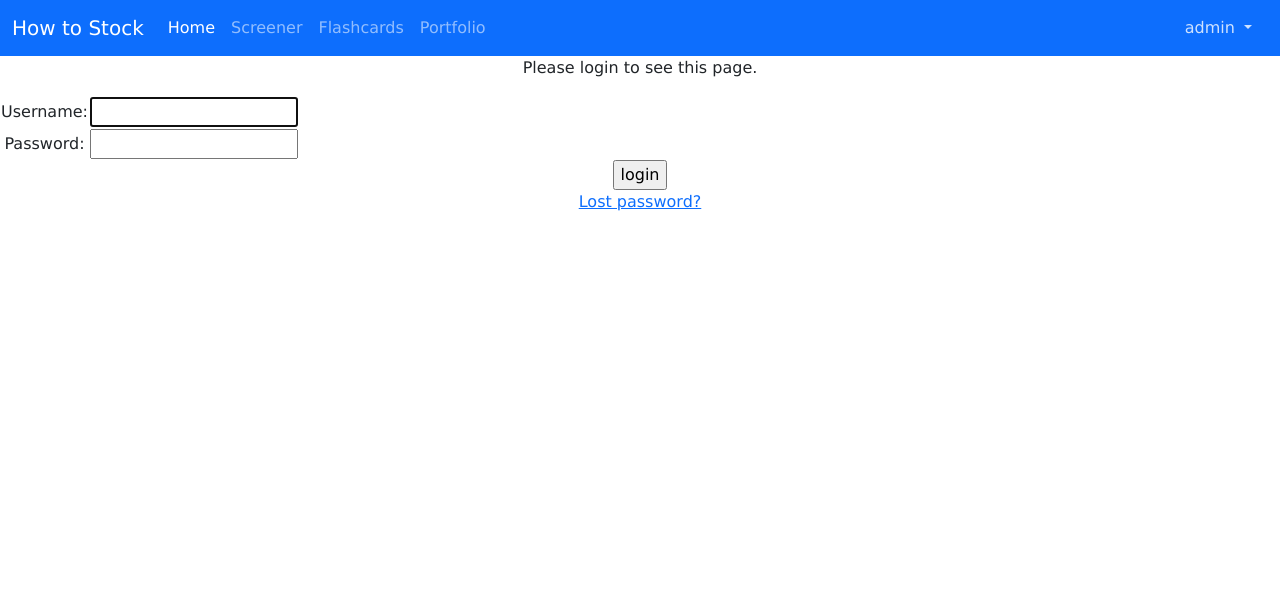
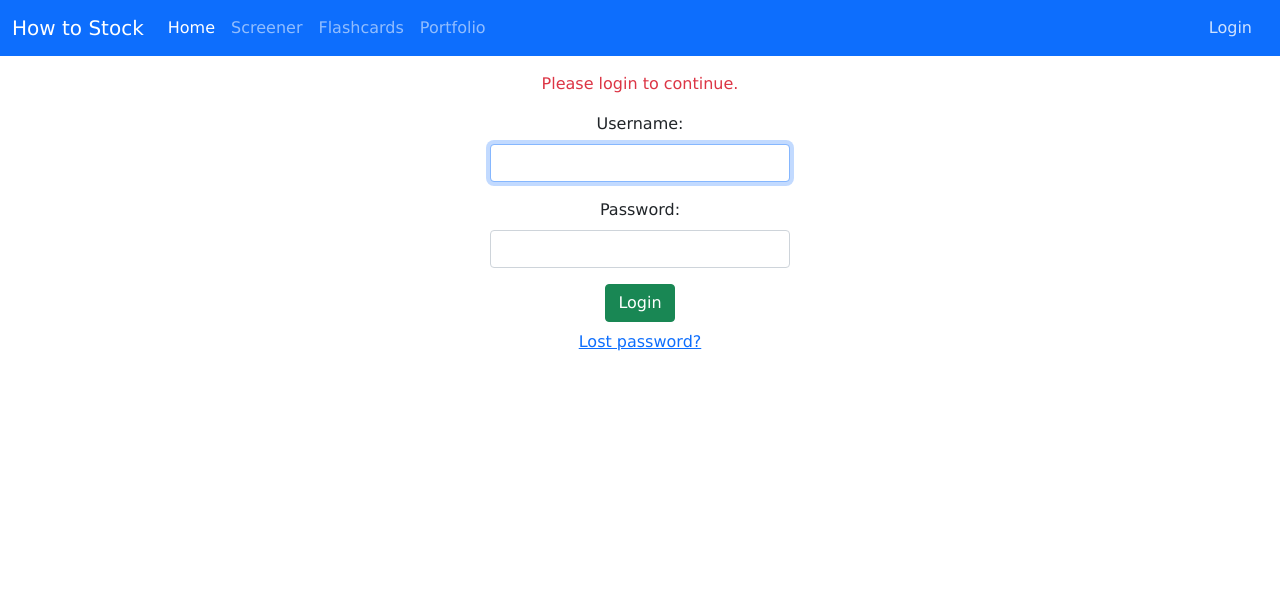
Before and after one commit to Abhiek187/how-to-stock, a Django app: page /accounts/login/?next=/stockapp/details/1 in a window 1280 px wide. Shown: the top 594 px of the page. Run offline with Django 3.2, Linux system fonts and the light colour scheme.

Commit message:
Implement a login-logout flow

```diff
--- a/stockhelper/stockapp/static/stockapp/css/home.css
+++ b/stockhelper/stockapp/static/stockapp/css/home.css
@@ -6,11 +6,13 @@ body {
 }
 
 /* Match the color of the other nav items */
-.dropdown-user {
+.dropdown-user,
+.link-login {
     color: rgba(255, 255, 255, 0.8);
 }
 
-.dropdown-user:hover {
+.dropdown-user:hover,
+.link-login:hover {
     color: rgba(255, 255, 255, 1);
 }
 
--- a/stockhelper/stockapp/templates/stockapp/index.html
+++ b/stockhelper/stockapp/templates/stockapp/index.html
@@ -5,6 +5,7 @@
 <head>
     <meta charset="utf-8">
     <meta name="viewport" content="width=device-width, initial-scale=1, shrink-to-fit=no">
+    <meta name="description" content="A stock trading app designed for beginners">
     <!-- Allow the title to be overriden based on the current page -->
     <title>{% block title %}Home{% endblock %} | How to Stock</title>
     <link rel="icon" type="image/png" href="{% static 'stockapp/icon/favicon.ico' %}">
@@ -42,25 +43,23 @@
                     <li class="nav-item">
                         <a class="link-portfolio nav-link" href="{% url 'stockapp:portfolio' %}">Portfolio</a>
                     </li>
-                    <!-- <li class="nav-item dropdown">
-                        <a class="nav-link dropdown-toggle" href="#" id="navbarDropdown" role="button"
-                            data-bs-toggle="dropdown" aria-expanded="false">
-                            admin
-                        </a>
-                        <ul class="dropdown-menu" aria-labelledby="navbarDropdown">
-                            <li><a class="dropdown-item" href="{% url 'logout' %}">Logout</a></li>
-                        </ul>
-                    </li> -->
                 </ul>
+                <!-- If the user is logged in, show their username, else show the Login button -->
+                {% if user.is_authenticated %}
                 <span class="nav-item dropdown">
                     <a class="dropdown-user nav-link dropdown-toggle" href="#" id="navbarDropdown" role="button"
                         data-bs-toggle="dropdown" aria-expanded="false">
-                        admin
+                        {{ user.username }}
                     </a>
                     <ul class="dropdown-list dropdown-menu" aria-labelledby="navbarDropdown">
                         <li><a class="dropdown-item" href="{% url 'logout' %}">Logout</a></li>
                     </ul>
                 </span>
+                {% else %}
+                <span class="nav-item">
+                    <a class="link-login nav-link" href="{% url 'login' %}">Login</a>
+                </span>
+                {% endif %}
             </div>
         </div>
     </nav>
--- a/stockhelper/stockapp/views.py
+++ b/stockhelper/stockapp/views.py
@@ -21,7 +21,10 @@ def get_index(request):
         "equity": Card.objects.get(word="Equity")
     }
 
-    return render(request, "stockapp/index.html", {"terms": terms})
+    return render(request, "stockapp/index.html", {
+        "terms": terms,
+        "user": request.user
+    })
 
 
 # Screener view
--- a/stockhelper/templates/registration/login.html
+++ b/stockhelper/templates/registration/login.html
@@ -1,47 +1,46 @@
 {% extends "stockapp/index.html" %}
-{% load static %}
 
 {% block title %}Login{% endblock %}
 
-{% block css %}
-{% endblock %}
-
-{% block js %}
-{% endblock %}
-
 {% block content %}
 
+{# Displays if the form has errors #}
 {% if form.errors %}
-<p>Your username and password didn't match. Please try again.</p>
+<p class="text-danger mt-3">
+    Please enter a correct username and password. Note that both fields may be case-sensitive.
+</p>
 {% endif %}
 
+{# Displays if the user tries to access a page, but needs to login with the appropriate credentials #}
 {% if next %}
 {% if user.is_authenticated %}
-<p>Your account doesn't have access to this page. To proceed,
+<p class="text-danger mt-3">Your account doesn't have access to this page. To proceed,
     please login with an account that has access.</p>
 {% else %}
-<p>Please login to see this page.</p>
+<p class="text-danger mt-3">Please login to continue.</p>
 {% endif %}
 {% endif %}
 
 <form method="post" action="{% url 'login' %}">
     {% csrf_token %}
-    <table>
-        <tr>
-            <td>{{ form.username.label_tag }}</td>
-            <td>{{ form.username }}</td>
-        </tr>
-        <tr>
-            <td>{{ form.password.label_tag }}</td>
-            <td>{{ form.password }}</td>
-        </tr>
-    </table>
-
-    <input type="submit" value="login">
+    <!-- Hardcoded the username and password form elements to add additional Bootstrap classes -->
+    <div class="my-3">
+        <label for="id_username" class="form-label">Username:</label>
+        <input type="text" class="form-control mx-auto" name="username" autofocus autocapitalize="none"
+            autocomplete="username" maxlength="150" required id="id_username" style="max-width: 300px;">
+        <div class="form-text">{{ form.username.errors }}</div>
+    </div>
+    <div class="mb-3">
+        <label for="id_password" class="form-label">Password:</label>
+        <input type="password" class="form-control mx-auto" name="password" autocomplete="current-password" required
+            id="id_password" style="max-width: 300px;">
+        <div class="form-text">{{ form.password.errors }}</div>
+    </div>
+    <button type="submit" class="btn btn-success">Login</button>
     <input type="hidden" name="next" value="{{ next }}">
 </form>
 
 {# Assumes you setup the password_reset view in your URLconf #}
-<p><a href="{% url 'password_reset' %}">Lost password?</a></p>
+<p class="mt-2"><a href="{% url 'password_reset' %}">Lost password?</a></p>
 
 {% endblock %}
```
Also changed, not shown: stockhelper/templates/registration/logged_out.html (+1 -8 lines).
